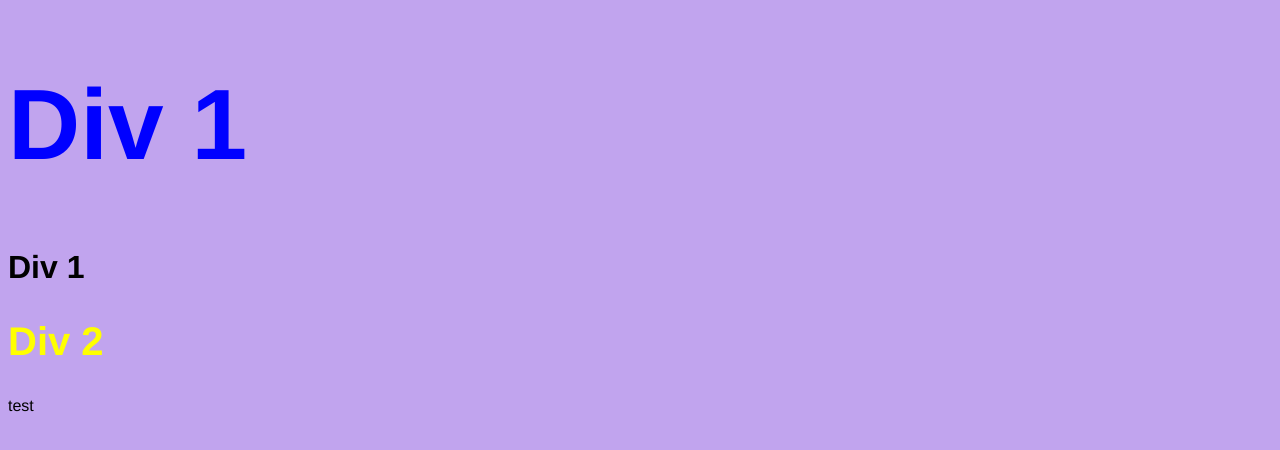
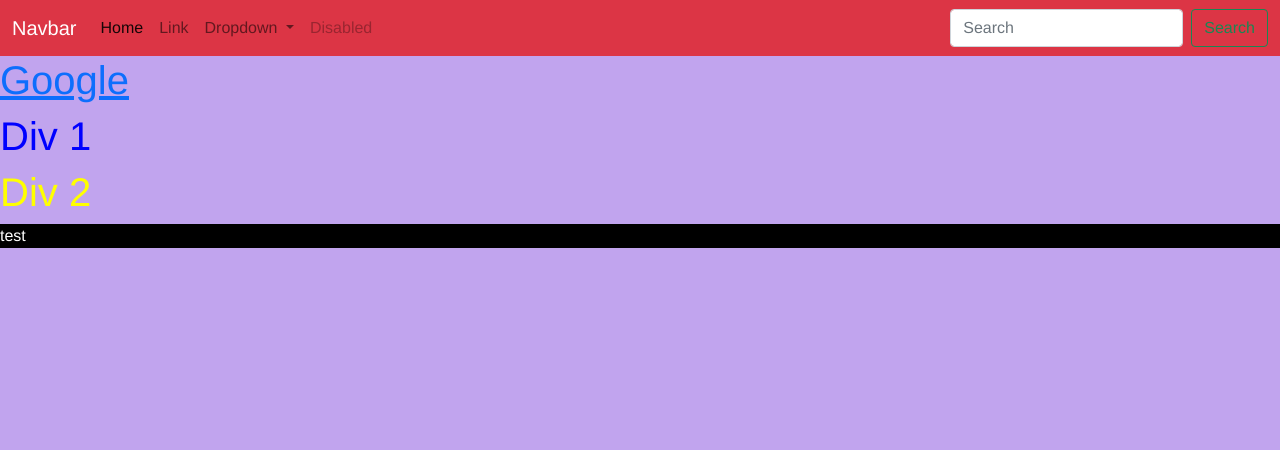
Before and after one commit to rodrigobosilva/project_html, a website: page public/index.html in a window 1280 px wide. Drawn offline with nearby package versions, Linux system fonts and the light colour scheme.

Commit message:
more components

```diff
--- a/public/index.html
+++ b/public/index.html
@@ -6,55 +6,63 @@
     <meta charset="UTF-8">
     <meta http-equiv="X-UA-Compatible" content="IE=edge">
     <meta name="viewport" content="width=device-width, initial-scale=1.0">
+
+    <link href="https://cdn.jsdelivr.net/npm/bootstrap@5.1.3/dist/css/bootstrap.min.css" rel="stylesheet" integrity="sha384-1BmE4kWBq78iYhFldvKuhfTAU6auU8tT94WrHftjDbrCEXSU1oBoqyl2QvZ6jIW3" crossorigin="anonymous">
+
+    <link rel="stylesheet" href="./styles.css">
     <title>TITLE</title>
 </head>
 
-<style>
-    /* everything */
-    * {
-        font-family: 'Franklin Gothic Medium', 'Arial Narrow', Arial, sans-serif;
-    }
-
-    .head1 {
-        font-family: 'Lucida Sans', 'Lucida Sans Regular', 'Lucida Grande', 'Lucida Sans Unicode', Geneva, Verdana, sans-serif;
-        color: rgb(0, 0, 255);
-        font-size: 50px;
-    }
-    /* titles */
-/*
-    h1 {
-        color: rgb(255, 0, 0);
-        font-size: 50px;
-    }
-*/
-    h2{
-        color: yellow;
-        font-size: 40px;
-    }
-
-    /* paragraph */
-    /* header */
-    /* body */
-    body {
-        background-color: #c1a4ee;
-    }
-
-    /* footer */
-
-</style>
-
 <header>
-    <!--Here is my navbar-->
+    <nav class="navbar navbar-expand-lg navbar-light bg-danger">
+        <div class="container-fluid">
+          <a class="navbar-brand letra_branca" href="#">Navbar</a>
+          <button class="navbar-toggler" type="button" data-bs-toggle="collapse" data-bs-target="#navbarSupportedContent" aria-controls="navbarSupportedContent" aria-expanded="false" aria-label="Toggle navigation">
+            <span class="navbar-toggler-icon"></span>
+          </button>
+          <div class="collapse navbar-collapse" id="navbarSupportedContent">
+            <ul class="navbar-nav me-auto mb-2 mb-lg-0">
+              <li class="nav-item">
+                <a class="nav-link active" aria-current="page" href="#">Home</a>
+              </li>
+              <li class="nav-item">
+                <a class="nav-link" href="#">Link</a>
+              </li>
+              <li class="nav-item dropdown">
+                <a class="nav-link dropdown-toggle" href="#" id="navbarDropdown" role="button" data-bs-toggle="dropdown" aria-expanded="false">
+                  Dropdown
+                </a>
+                <ul class="dropdown-menu" aria-labelledby="navbarDropdown">
+                  <li><a class="dropdown-item" href="#">Action</a></li>
+                  <li><a class="dropdown-item" href="#">Another action</a></li>
+                  <li><hr class="dropdown-divider"></li>
+                  <li><a class="dropdown-item" href="#">Something else here</a></li>
+                </ul>
+              </li>
+              <li class="nav-item">
+                <a class="nav-link disabled">Disabled</a>
+              </li>
+            </ul>
+            <form class="d-flex">
+              <input class="form-control me-2" type="search" placeholder="Search" aria-label="Search">
+              <button class="btn btn-outline-success" type="submit">Search</button>
+            </form>
+          </div>
+        </div>
+      </nav>
 </header>
 
 <body>
     <div class="head1">
-        <h1>Div 1</h1>
+        <h1>
+            <a href="http://www.google.com">Google</a>
+        </h1>
     </div>
-    <div>
+    <div class="head1">
         <h1>Div 1</h1>
         <h2>Div 2</h2>
     </div>
+
 </body>
 
 <footer>
--- /dev/null
+++ b/public/styles.css
@@ -0,0 +1,46 @@
+/* everything */
+* {
+    font-family: 'Franklin Gothic Medium', 'Arial Narrow', Arial, sans-serif;
+    }
+
+.head1 {
+    font-family: 'Lucida Sans', 'Lucida Sans Regular', 'Lucida Grande', 'Lucida Sans Unicode', Geneva, Verdana, sans-serif;
+    color: #0000FF;
+    font-size: 50px;
+}
+    /* titles */
+/*
+    h1 {
+        color: rgb(255, 0, 0);
+        font-size: 50px;
+    }
+*/
+h2{
+    color: #FFFF00;
+    font-size: 40px;
+}
+
+    /* paragraph */
+
+    /* header */
+
+header {
+    background-color: #0000FF;
+}
+
+    /* body */
+body {
+    background-color: #c1a4ee;
+}
+
+    /* footer */
+
+footer {
+    background-color: #000000;
+    color: #FFFFFF;
+}
+
+.letra_branca {
+
+    color:#FFFFFF !important;
+}
```
